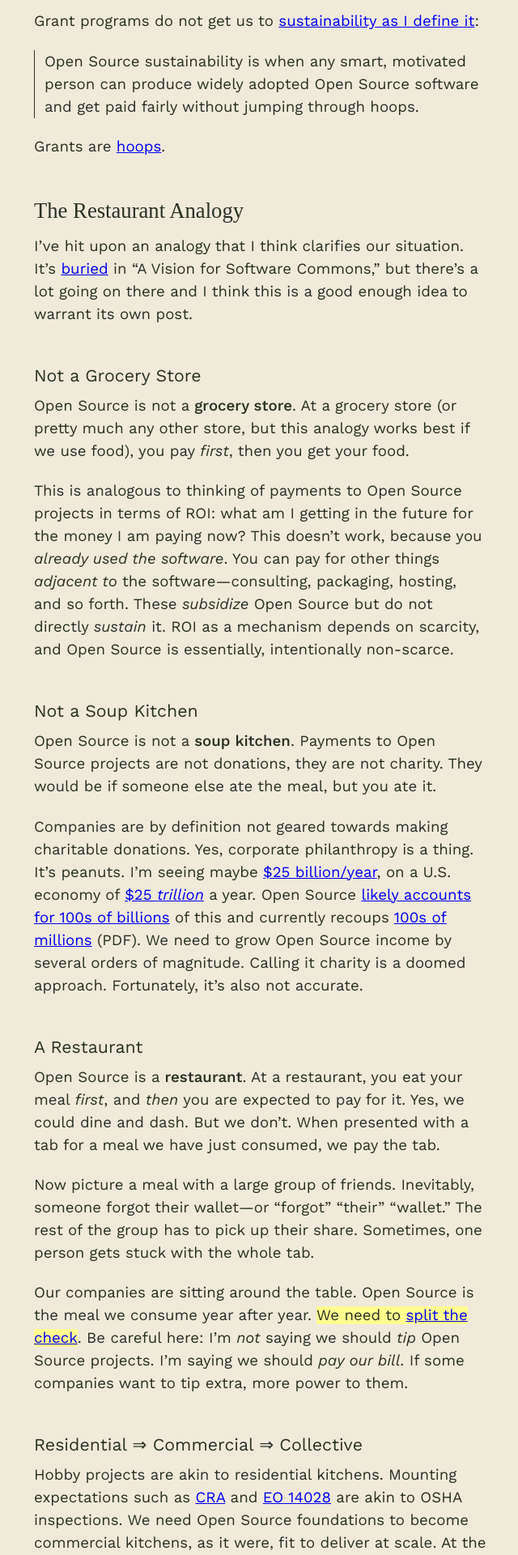
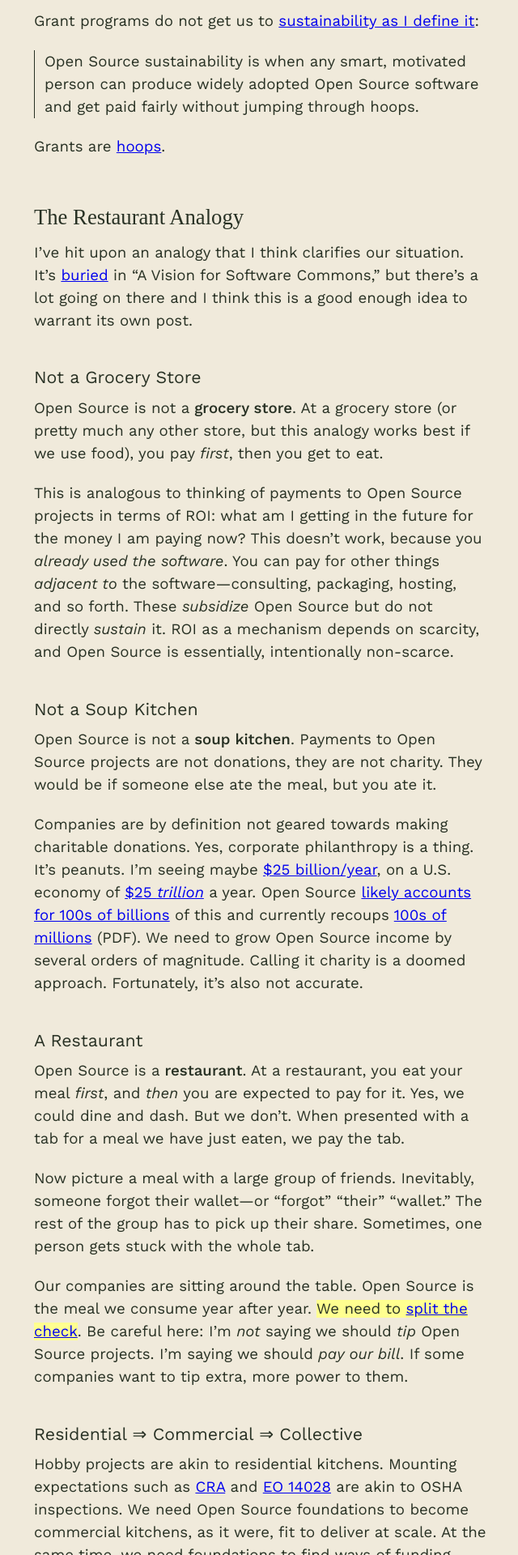
Before and after one commit to chadwhitacre/openpath, a Jekyll site: the page built from _posts/2024-04-05-open-source-is-a-restaurant.md, in a window 1280 px wide. Shown: the part 1032-2952 px from the top of the page at 81% size, without its empty margins (318-958 px from the left). Built offline with Jekyll 4.4.1, drawn with Linux system fonts in a browser that asks for light colours; some web fonts are replaced; comment, search, counter and statistics services are not loaded.

Commit message:
You know me. Tinkerin'

```diff
--- a/_posts/2024-04-05-open-source-is-a-restaurant.md
+++ b/_posts/2024-04-05-open-source-is-a-restaurant.md
@@ -49,7 +49,7 @@ is a good enough idea to warrant its own post.
 
 Open Source is not a <b>grocery store</b>. At a grocery store (or pretty much
 any other store, but this analogy works best if we use food), you pay _first_,
-then you get your food.
+then you get to eat.
 
 This is analogous to thinking of payments to Open Source projects in terms of
 ROI: what am I getting in the future for the money I am paying now? This
@@ -81,7 +81,7 @@ Calling it charity is a doomed approach. Fortunately, it's also not accurate.
 
 Open Source is a <b>restaurant</b>. At a restaurant, you eat your meal _first_,
 and _then_ you are expected to pay for it. Yes, we could dine and dash. But we
-don't. When presented with a tab for a meal we have just consumed, we pay
+don't. When presented with a tab for a meal we have just eaten, we pay
 the tab.
 
 Now picture a meal with a large group of friends. Inevitably, someone forgot
--- a/assets/style.scss
+++ b/assets/style.scss
@@ -58,14 +58,14 @@ h1 {
 }
 h2 {
   font: normal 20pt/130% "Yatra One";
-  padding: 36pt 0 9pt;
+  padding: 42pt 0 9pt;
   &:first-child {
     padding: 0;
   }
 }
 h3 {
   font: normal 16pt/130% "Work Sans";
-  padding: 36pt 0 7pt;
+  padding: 32pt 0 7pt;
   h2 + & {
     padding-top: 0;
   }
```
